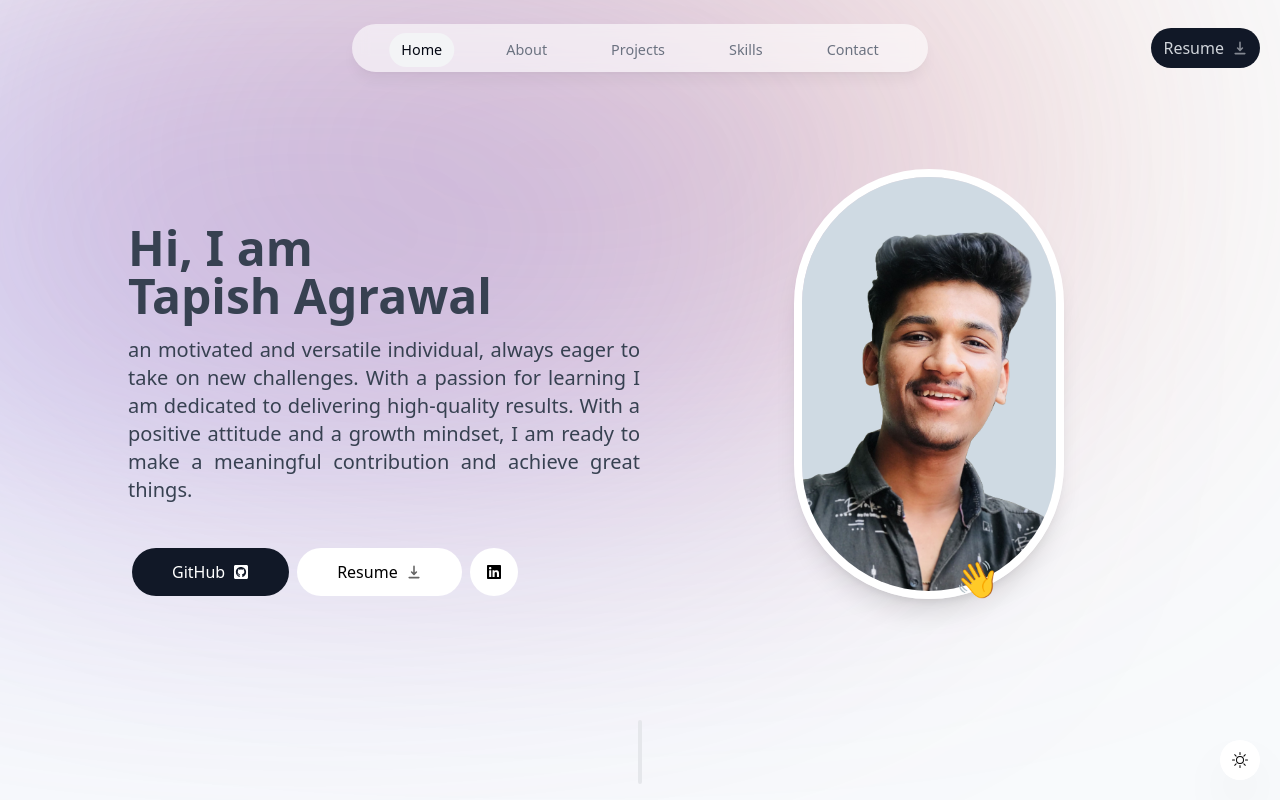
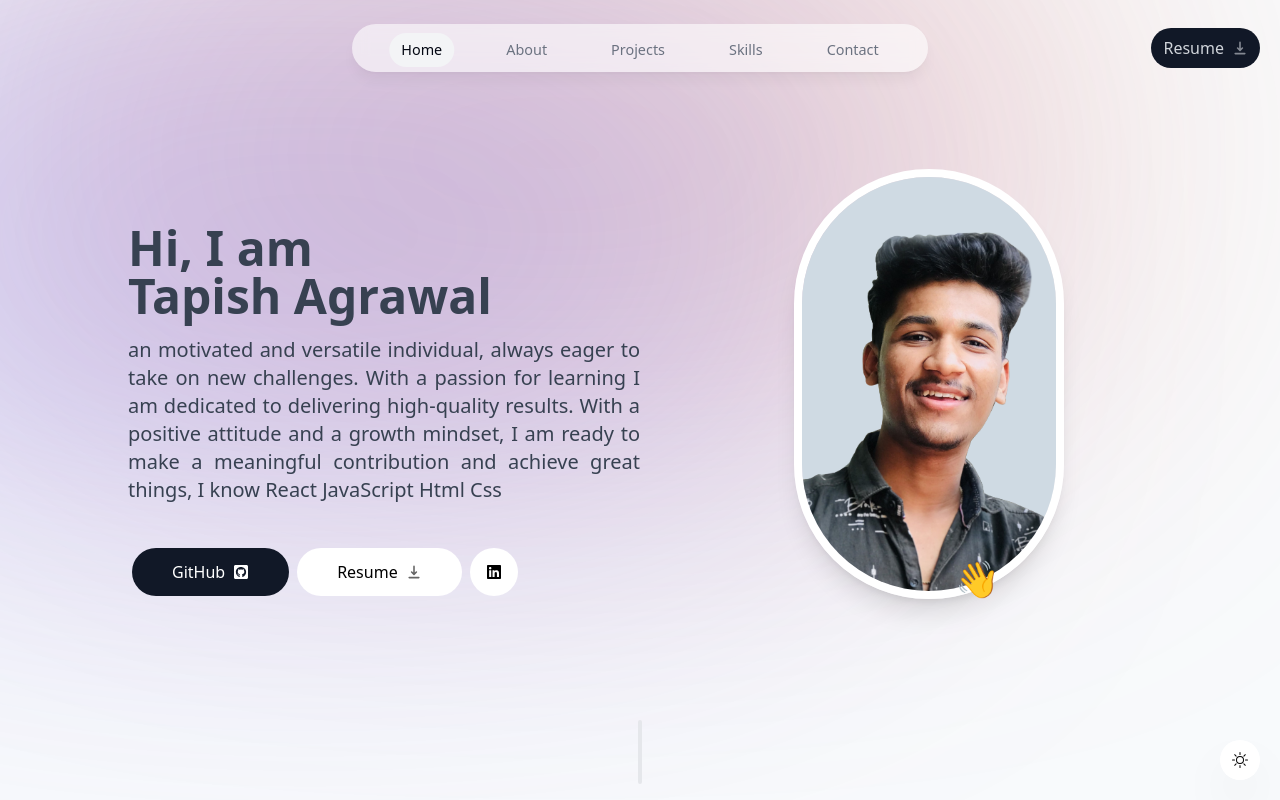
Before and after one commit to Tapishagrawal/Tapishagrawal.github.io, a React (Create React App) app: page / in a window 1280 px wide. Shown: the top 800 px of the page. Built offline with nearby package versions, Linux system fonts and the light colour scheme.

Commit message:
add desc in about

```diff
--- a/src/Pages/Home.jsx
+++ b/src/Pages/Home.jsx
@@ -17,7 +17,7 @@ export default function Home() {
                     }}
                 >
                     <h1 id="user-detail-name" className='text-5xl font-bold my-4 text-gray-700 dark:text-gray-50'>Hi, I am <br /> Tapish Agrawal</h1>
-                    <p id="user-detail-intro" className='text-justify leading-7 text-xl font-normal text-gray-700 dark:text-gray-50 mb-4'> an motivated and versatile individual, always eager to take on new challenges. With a passion for learning I am dedicated to delivering high-quality results. With a positive attitude and a growth mindset, I am ready to make a meaningful contribution and achieve great things.</p>
+                    <p id="user-detail-intro" className='text-justify leading-7 text-xl font-normal text-gray-700 dark:text-gray-50 mb-4'> an motivated and versatile individual, always eager to take on new challenges. With a passion for learning I am dedicated to delivering high-quality results. With a positive attitude and a growth mindset, I am ready to make a meaningful contribution and achieve great things, I know React JavaScript Html Css </p>
                 </motion.div>
                 <motion.div className='my-10 flex'
                     initial={{ opacity: 0, y: 50 }}
--- a/src/Pages/Skills.jsx
+++ b/src/Pages/Skills.jsx
@@ -47,7 +47,7 @@ export const Skills = () => {
                             viewport={{
                                 once: true,
                             }}
-                            className='skills-card bg-white dark:bg-white/10 dark:text-white/80 border border-black/[0.1] rounded-xl px-5 py-3' key={index}>{skill}</motion.li>
+                            className='skills-card bg-white dark:bg-white/10 dark:text-white/80 border border-black/[0.1] rounded-xl px-5 py-3' key={index}> <img className="skills-card-img" src="https://placehold.co/10x10/png" alt="" /> {skill}</motion.li>
                     ))
                 }
             </ul>
--- a/src/components/GitHubCalendarSec.jsx
+++ b/src/components/GitHubCalendarSec.jsx
@@ -14,7 +14,7 @@ export const GitHubCalendarSec = () => {
                     <img id="github-streak-stats" src="https://github-readme-streak-stats.herokuapp.com?user=tapishagrawal&theme=dark&hide_border=true&border_radius=4.8" alt="GitHub Streak" />
                 </div>
                 <div id="github-stats-card">
-                    <img id="github-streak-stats" src="https://github-readme-stats.vercel.app/api?username=anuraghazra&show_icons=true&theme=tokyonight" />
+                    <img id="github-stats-card" src="https://github-readme-stats.vercel.app/api?username=anuraghazra&show_icons=true&theme=tokyonight" />
                 </div>
             </div>
         </div>
```
